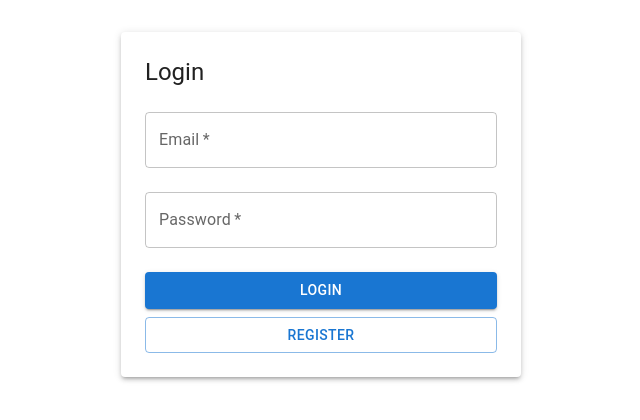
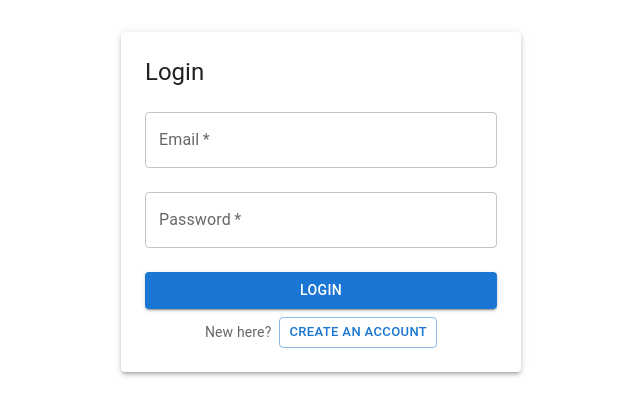
Before and after one commit to indiastatus141516-png/Az_DataMart, a React (Create React App) app in the folder client/: page /login in a window 1280 px wide. Shown: the top 420 px of the page, without its empty margins (319-959 px from the left). Built offline with nearby package versions, Linux system fonts and the light colour scheme; no server answers.

Commit message:
Refactor register button into a Stack component

```diff
--- a/client/src/components/Login.js
+++ b/client/src/components/Login.js
@@ -1,5 +1,5 @@
 import React, { useState, useContext } from "react";
-import { TextField, Button, Paper, Typography, Alert } from "@mui/material";
+import { TextField, Button, Paper, Typography, Alert, Stack } from "@mui/material";
 import { useNavigate } from "react-router-dom";
 import { AuthContext } from "../context/AuthContext";
 import { authAPI } from "../services/api";
@@ -68,14 +68,14 @@ const Login = () => {
         <Button type="submit" fullWidth variant="contained" sx={{ mt: 2 }}>
           Login
         </Button>
-        <Button
-          fullWidth
-          variant="outlined"
-          sx={{ mt: 1 }}
-          onClick={() => navigate("/register")}
-        >
-          Register
-        </Button>
+        <Stack direction="row" spacing={1} alignItems="center" justifyContent="center" sx={{ mt: 1 }}>
+          <Typography variant="body2" color="text.secondary">
+            New here?
+          </Typography>
+          <Button variant="outlined" size="small" onClick={() => navigate("/register")}>
+            Create an account
+          </Button>
+        </Stack>
       </form>
     </Paper>
   );
```
